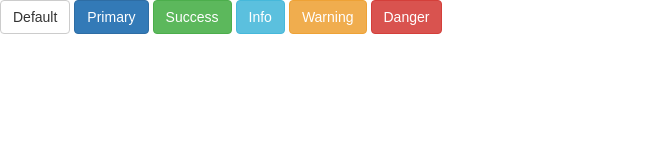
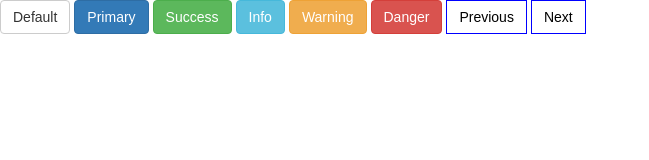
Before and after one commit to constantinbeloiu/Componente, a plain HTML site: page index.html in a window 1280 px wide. Shown: the whole page, without its empty margins (0-649 px from the left). Drawn offline with nearby package versions, Linux system fonts and the light colour scheme.

Commit message:
flat buttons

```diff
--- a/index.html
+++ b/index.html
@@ -15,5 +15,9 @@
 <a href="#" class="btn btn-info">Info</a>
 <a href="#" class="btn btn-warning">Warning</a>
 <a href="#" class="btn btn-danger">Danger</a>
+
+<a href="#" class="flat-btn btn-prev">Previous</a>
+<a href="#" class="flat-btn btn-next">Next</a>
+
 </body>
 </html>
--- a/main.css
+++ b/main.css
@@ -111,3 +111,21 @@ table {
   background-color: #c9302c;
   border-color: #ac2925;
   }
+
+/* Flat button styles */
+
+.flat-btn {
+  display: inline-block;
+  text-decoration: none;
+  font-family: Arial, sans-serif;
+  text-align: center;
+  font-size: 14px;
+  line-height: 1.42857143;
+  padding: 6px 12px;
+  margin-bottom: 10px;
+  border: 1px solid blue;
+  white-space: nowrap;
+  vertical-align: middle;
+  color: black;
+  bottom: 10px;
+}
```
